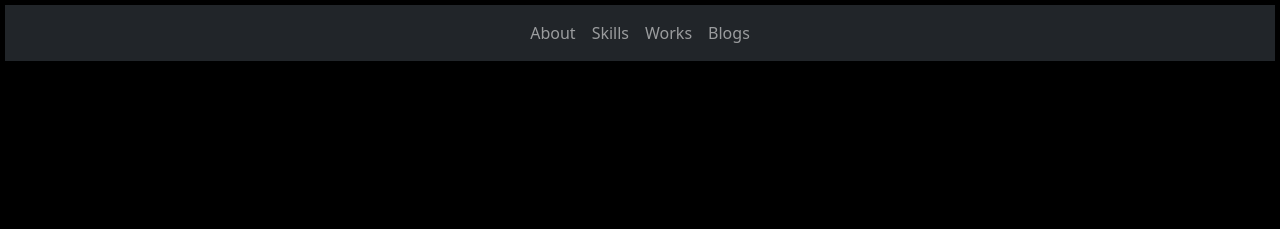
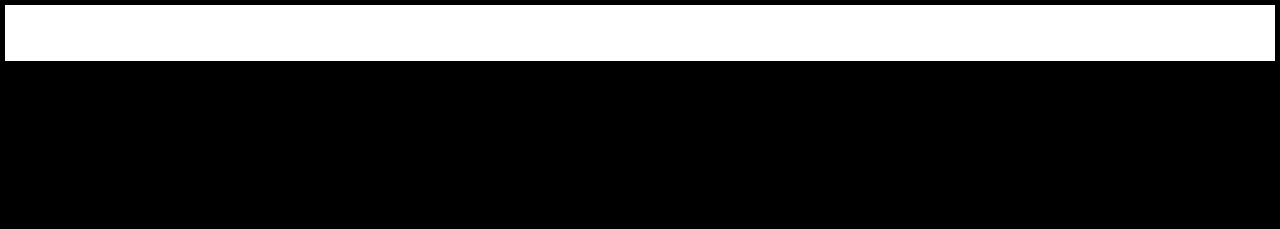
Before and after one commit to akmgeek/MyPortfolioSite, a plain HTML site: page index.html in a window 1280 px wide. Shown: the top 229 px of the page. Drawn offline with nearby package versions, Linux system fonts and the light colour scheme.

Commit message:
Update index.html

```diff
--- a/index.html
+++ b/index.html
@@ -29,7 +29,7 @@
 
 <body style="background-color: black;">
   <header>
-    <nav class="navbar navbar-expand-lg navbar-dark bg-dark" aria-label="Tenth navbar example">
+    <nav class="navbar navbar-expand-lg navbar-dark bg-white" aria-label="Tenth navbar example">
       <div class="container-fluid">
         <button class="navbar-toggler" type="button" data-bs-toggle="collapse" data-bs-target="#navbarsExample08" aria-controls="navbarsExample08" aria-expanded="false" aria-label="Toggle navigation">
           <span class="navbar-toggler-icon"></span>
```
